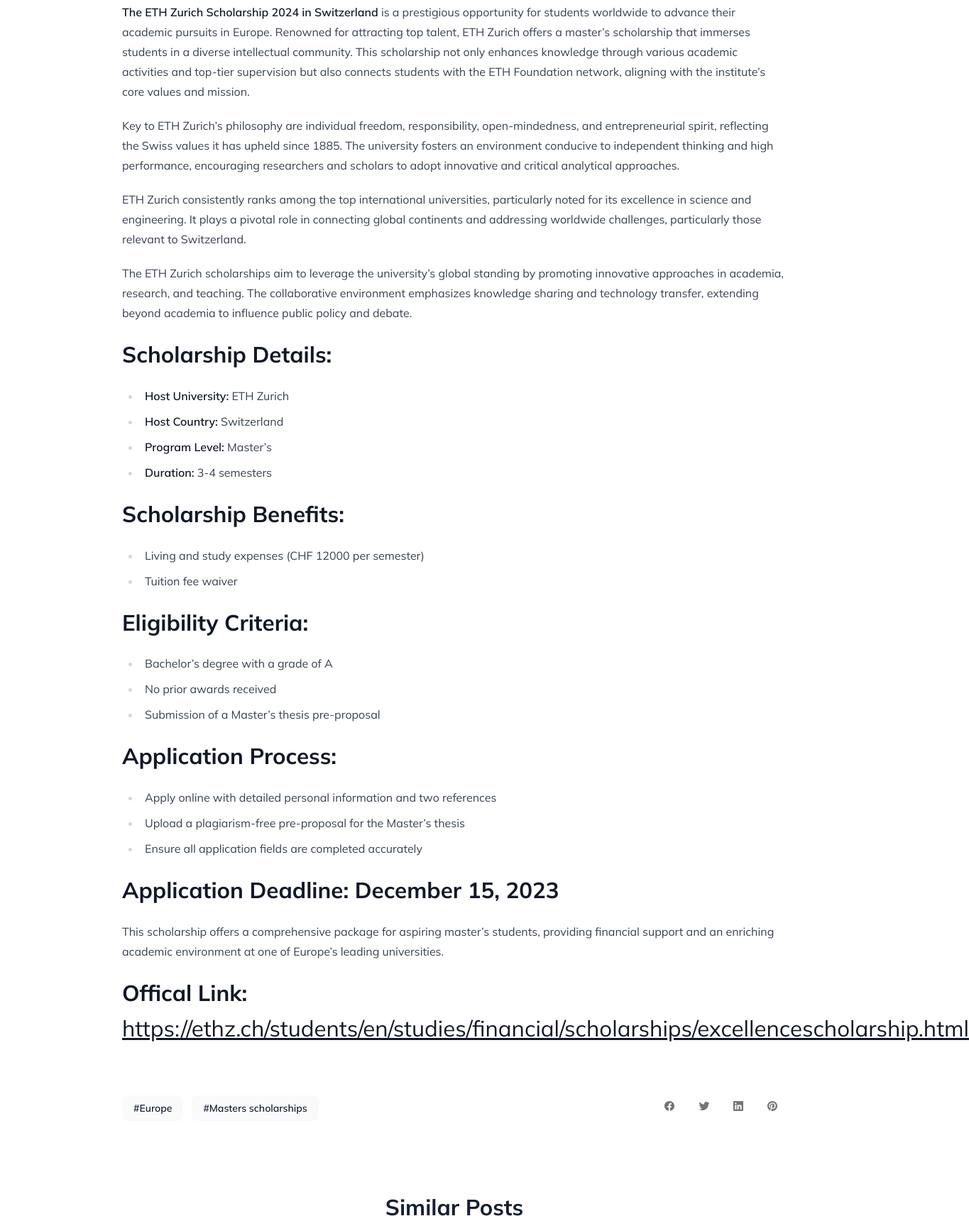
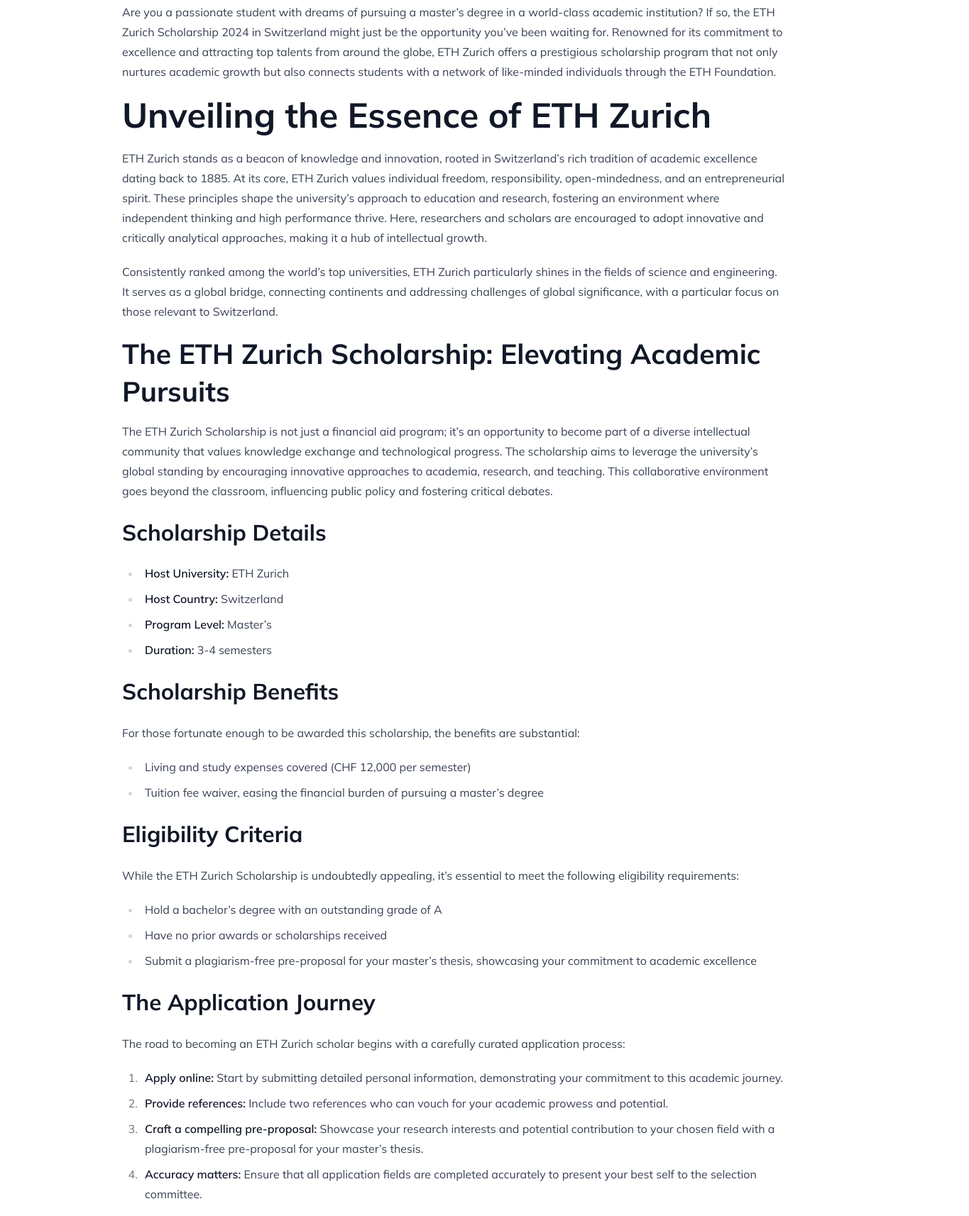
Before and after one commit to farhan-ezaz/findmyscholarship, an Astro site: page /eth-zurich-scholarship-2024-in-switzerland-study-in-europe-eth-zurich-scholarship-2024 in a window 1280 px wide. Shown: the part 908-2622 px from the top of the page at 71% size, 1365 px wide, since content can reach past the window. Built offline with nearby package versions, Linux system fonts and the light colour scheme; Astro itself is replaced by a stand-in of ours; some packages are replaced by stand-ins of ours; what tailwind-bootstrap-grid would draw is missing.

Commit message:
Update Posts “eth-zurich-scholarship-2024-in-switzerland-study-in-europe-eth-zurich-scholarship-2024”

```diff
--- a/src/content/posts/eth-zurich-scholarship-2024-in-switzerland-study-in-europe-eth-zurich-scholarship-2024.md
+++ b/src/content/posts/eth-zurich-scholarship-2024-in-switzerland-study-in-europe-eth-zurich-scholarship-2024.md
@@ -11,48 +11,55 @@
   - europe
   - masters-scholarships
 ---
+Are you a passionate student with dreams of pursuing a master's degree in a world-class academic institution? If so, the ETH Zurich Scholarship 2024 in Switzerland might just be the opportunity you've been waiting for. Renowned for its commitment to excellence and attracting top talents from around the globe, ETH Zurich offers a prestigious scholarship program that not only nurtures academic growth but also connects students with a network of like-minded individuals through the ETH Foundation.
 
+# Unveiling the Essence of ETH Zurich
 
-**The ETH Zurich Scholarship 2024 in Switzerland** is a prestigious opportunity for students worldwide to advance their academic pursuits in Europe. Renowned for attracting top talent, ETH Zurich offers a master’s scholarship that immerses students in a diverse intellectual community. This scholarship not only enhances knowledge through various academic activities and top-tier supervision but also connects students with the ETH Foundation network, aligning with the institute's core values and mission.
+ETH Zurich stands as a beacon of knowledge and innovation, rooted in Switzerland's rich tradition of academic excellence dating back to 1885. At its core, ETH Zurich values individual freedom, responsibility, open-mindedness, and an entrepreneurial spirit. These principles shape the university's approach to education and research, fostering an environment where independent thinking and high performance thrive. Here, researchers and scholars are encouraged to adopt innovative and critically analytical approaches, making it a hub of intellectual growth.
 
-Key to ETH Zurich's philosophy are individual freedom, responsibility, open-mindedness, and entrepreneurial spirit, reflecting the Swiss values it has upheld since 1885. The university fosters an environment conducive to independent thinking and high performance, encouraging researchers and scholars to adopt innovative and critical analytical approaches.
+Consistently ranked among the world's top universities, ETH Zurich particularly shines in the fields of science and engineering. It serves as a global bridge, connecting continents and addressing challenges of global significance, with a particular focus on those relevant to Switzerland.
 
-ETH Zurich consistently ranks among the top international universities, particularly noted for its excellence in science and engineering. It plays a pivotal role in connecting global continents and addressing worldwide challenges, particularly those relevant to Switzerland.
+## The ETH Zurich Scholarship: Elevating Academic Pursuits
 
-The ETH Zurich scholarships aim to leverage the university's global standing by promoting innovative approaches in academia, research, and teaching. The collaborative environment emphasizes knowledge sharing and technology transfer, extending beyond academia to influence public policy and debate.
+The ETH Zurich Scholarship is not just a financial aid program; it's an opportunity to become part of a diverse intellectual community that values knowledge exchange and technological progress. The scholarship aims to leverage the university's global standing by encouraging innovative approaches to academia, research, and teaching. This collaborative environment goes beyond the classroom, influencing public policy and fostering critical debates.
 
-
-
-### **Scholarship Details:**
+### Scholarship Details
 
 * **Host University:** ETH Zurich
 * **Host Country:** Switzerland
 * **Program Level:** Master’s
 * **Duration:** 3-4 semesters
 
+### Scholarship Benefits
 
+For those fortunate enough to be awarded this scholarship, the benefits are substantial:
 
-### **Scholarship Benefits:**
+* Living and study expenses covered (CHF 12,000 per semester)
+* Tuition fee waiver, easing the financial burden of pursuing a master's degree
 
-* Living and study expenses (CHF 12000 per semester)
-* Tuition fee waiver
+### Eligibility Criteria
 
-### **Eligibility Criteria:**
+While the ETH Zurich Scholarship is undoubtedly appealing, it's essential to meet the following eligibility requirements:
 
-* Bachelor’s degree with a grade of A
-* No prior awards received
-* Submission of a Master’s thesis pre-proposal
+* Hold a bachelor's degree with an outstanding grade of A
+* Have no prior awards or scholarships received
+* Submit a plagiarism-free pre-proposal for your master's thesis, showcasing your commitment to academic excellence
 
-### **Application Process:**
+### The Application Journey
 
-* Apply online with detailed personal information and two references
-* Upload a plagiarism-free pre-proposal for the Master’s thesis
-* Ensure all application fields are completed accurately
+The road to becoming an ETH Zurich scholar begins with a carefully curated application process:
 
-### **Application Deadline:** December 15, 2023
+1. **Apply online:** Start by submitting detailed personal information, demonstrating your commitment to this academic journey.
+2. **Provide references:** Include two references who can vouch for your academic prowess and potential.
+3. **Craft a compelling pre-proposal:** Showcase your research interests and potential contribution to your chosen field with a plagiarism-free pre-proposal for your master's thesis.
+4. **Accuracy matters:** Ensure that all application fields are completed accurately to present your best self to the selection committee.
 
-This scholarship offers a comprehensive package for aspiring master’s students, providing financial support and an enriching academic environment at one of Europe's leading universities.
+### Application Deadline: December 15, 2023
 
+Mark your calendars and set your sights on the application deadline. Don't miss the opportunity to embark on an academic adventure at one of Europe's leading universities.
 
+### Embracing Excellence
 
-### **O﻿ffical Link**: <https://ethz.ch/students/en/studies/financial/scholarships/excellencescholarship.html>
+In summary, the ETH Zurich Scholarship 2024 in Switzerland offers a comprehensive package for aspiring master's students. It provides not only financial support but also an enriching academic environment that nurtures curiosity, critical thinking, and innovation. This scholarship embodies the spirit of ETH Zurich, where individual excellence is celebrated, and global challenges are met with innovative solutions.
+
+If you're ready to take your academic journey to the next level and become part of a vibrant global community, follow the [official link](https://ethz.ch/students/en/studies/financial/scholarships/excellencescholarship.html) to learn more and start your application today. The path to academic excellence awaits, and ETH Zurich is here to guide you on your remarkable journey.[](https://ethz.ch/students/en/studies/financial/scholarships/excellencescholarship.html)
```
